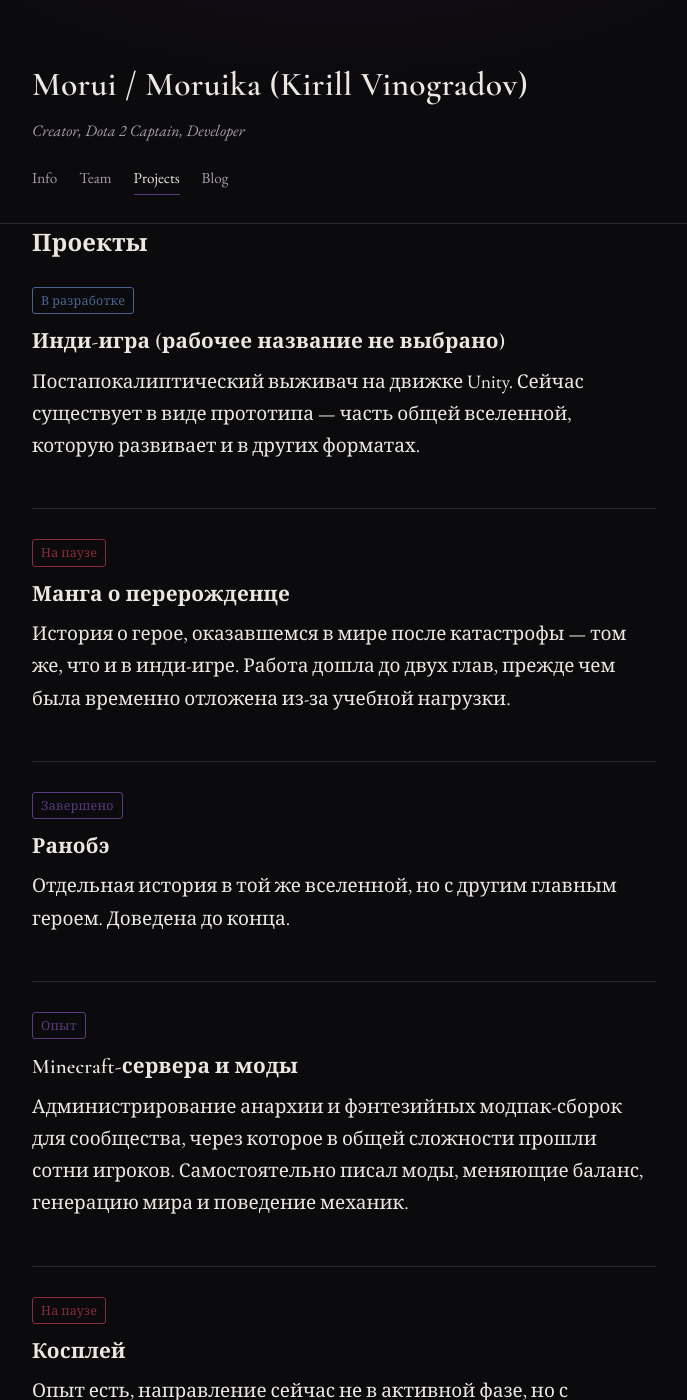
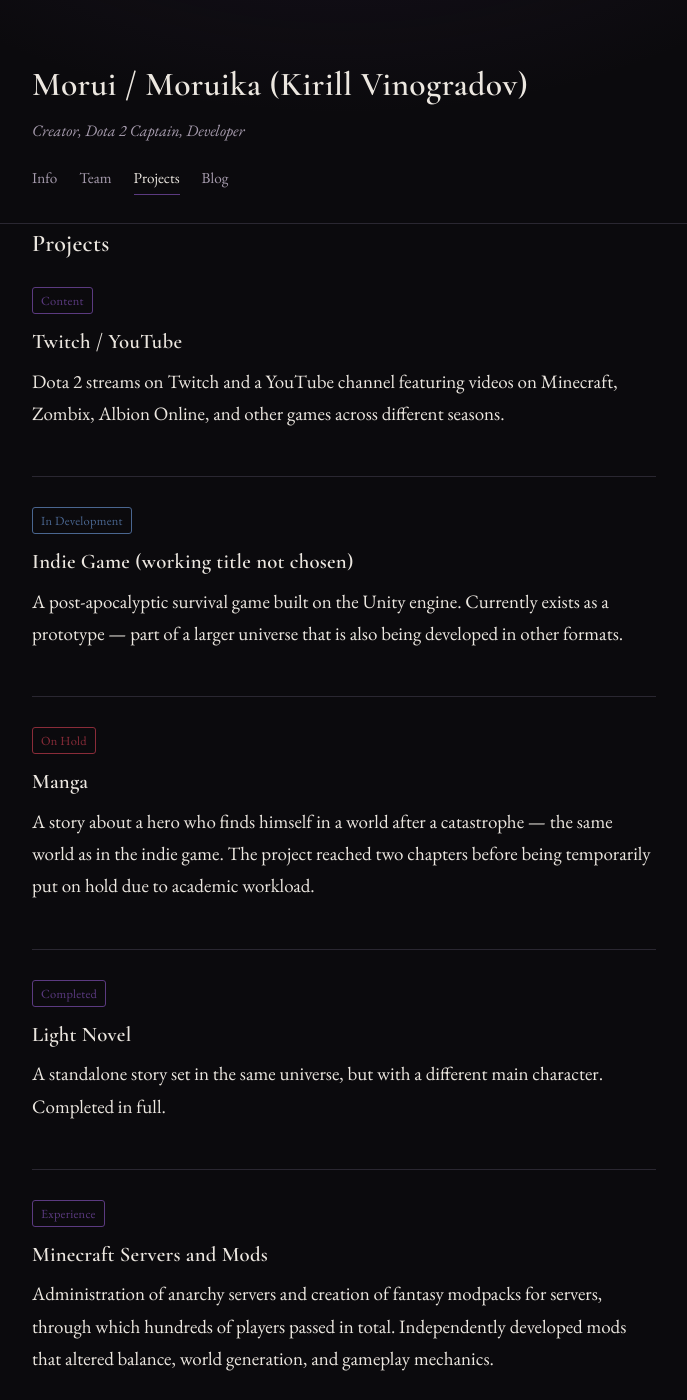
Before and after one commit to Moruika/moruika.github.io, a Jekyll site: the page built from projects.md, in a window 1280 px wide and 1400 px high. Shown: the whole window, without its empty margins (296-983 px from the left). Built offline with Jekyll 4.4.1, drawn with Linux system fonts in a browser that asks for light colours; some of the changed text lies outside the part shown.

Commit message:
Update projects.md

```diff
--- a/projects.md
+++ b/projects.md
@@ -1,47 +1,45 @@
 ---
 layout: default
-title: Проекты
+title: Projects
 permalink: /projects/
 ---
 
-<h2 class="section-title">Проекты</h2>
+<h2 class="section-title">Projects</h2>
 
 <div class="project">
-  <span class="status">В разработке</span>
-  <h3>Инди-игра (рабочее название не выбрано)</h3>
-  <p>Постапокалиптический выживач на движке Unity. Сейчас существует в виде прототипа — часть общей вселенной, которую развивает и в других форматах.</p>
+  <span class="status done">Content</span>
+  <h3>Twitch / YouTube</h3>
+  <p>Dota 2 streams on Twitch and a YouTube channel featuring videos on Minecraft, Zombix, Albion Online, and other games across different seasons.</p>
 </div>
 
 <div class="project">
-  <span class="status paused">На паузе</span>
-  <h3>Манга о перерожденце</h3>
-  <p>История о герое, оказавшемся в мире после катастрофы — том же, что и в инди-игре. Работа дошла до двух глав, прежде чем была временно отложена из-за учебной нагрузки.</p>
+  <span class="status">In Development</span>
+  <h3>Indie Game (working title not chosen)</h3>
+  <p>A post-apocalyptic survival game built on the Unity engine. Currently exists as a prototype — part of a larger universe that is also being developed in other formats.</p>
 </div>
 
 <div class="project">
-  <span class="status done">Завершено</span>
-  <h3>Ранобэ</h3>
-  <p>Отдельная история в той же вселенной, но с другим главным героем. Доведена до конца.</p>
+  <span class="status paused">On Hold</span>
+  <h3>Manga</h3>
+  <p>A story about a hero who finds himself in a world after a catastrophe — the same world as in the indie game. The project reached two chapters before being temporarily put on hold due to academic workload.</p>
 </div>
 
 <div class="project">
-  <span class="status done">Опыт</span>
-  <h3>Minecraft-сервера и моды</h3>
-  <p>Администрирование анархии и фэнтезийных модпак-сборок для сообщества, через которое в общей сложности прошли сотни игроков. Самостоятельно писал моды, меняющие баланс, генерацию мира и поведение механик.</p>
+  <span class="status done">Completed</span>
+  <h3>Light Novel</h3>
+  <p>A standalone story set in the same universe, but with a different main character. Completed in full.</p>
 </div>
 
 <div class="project">
-  <span class="status paused">На паузе</span>
-  <h3>Косплей</h3>
-  <p>Опыт есть, направление сейчас не в активной фазе, но с планами вернуться к нему в будущем.</p>
+  <span class="status done">Experience</span>
+  <h3>Minecraft Servers and Mods</h3>
+  <p>Administration of anarchy servers and creation of fantasy modpacks for servers, through which hundreds of players passed in total. Independently developed mods that altered balance, world generation, and gameplay mechanics.</p>
 </div>
 
 <div class="project">
-  <span class="status done">Контент</span>
-  <h3>Twitch / YouTube</h3>
-  <p>Стримы Dota 2 на Twitch и YouTube-канал с роликами по Minecraft, Rust, Albion Online и другим играм в разные сезоны.</p>
+  <span class="status paused">On Hold</span>
+  <h3>Cosplay</h3>
+  <p>The project is not currently active, but there are plans to return to it in the future.</p>
 </div>
 
 <div class="ornament"><span>❖</span></div>
-
-<p>Новый проект появился? Добавь ещё один такой же блок в файл <code>projects.md</code> — верстать заново не нужно.</p>
```
